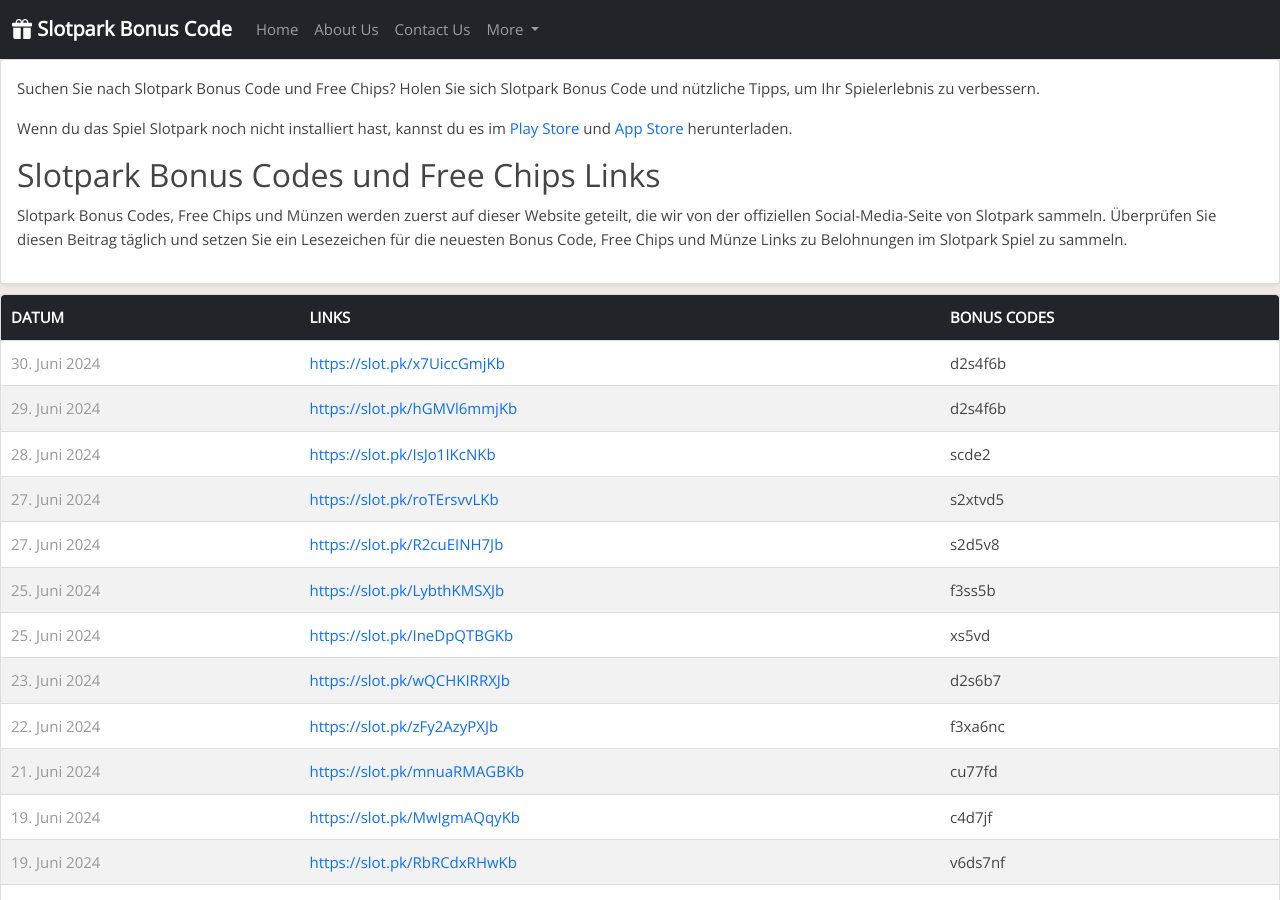
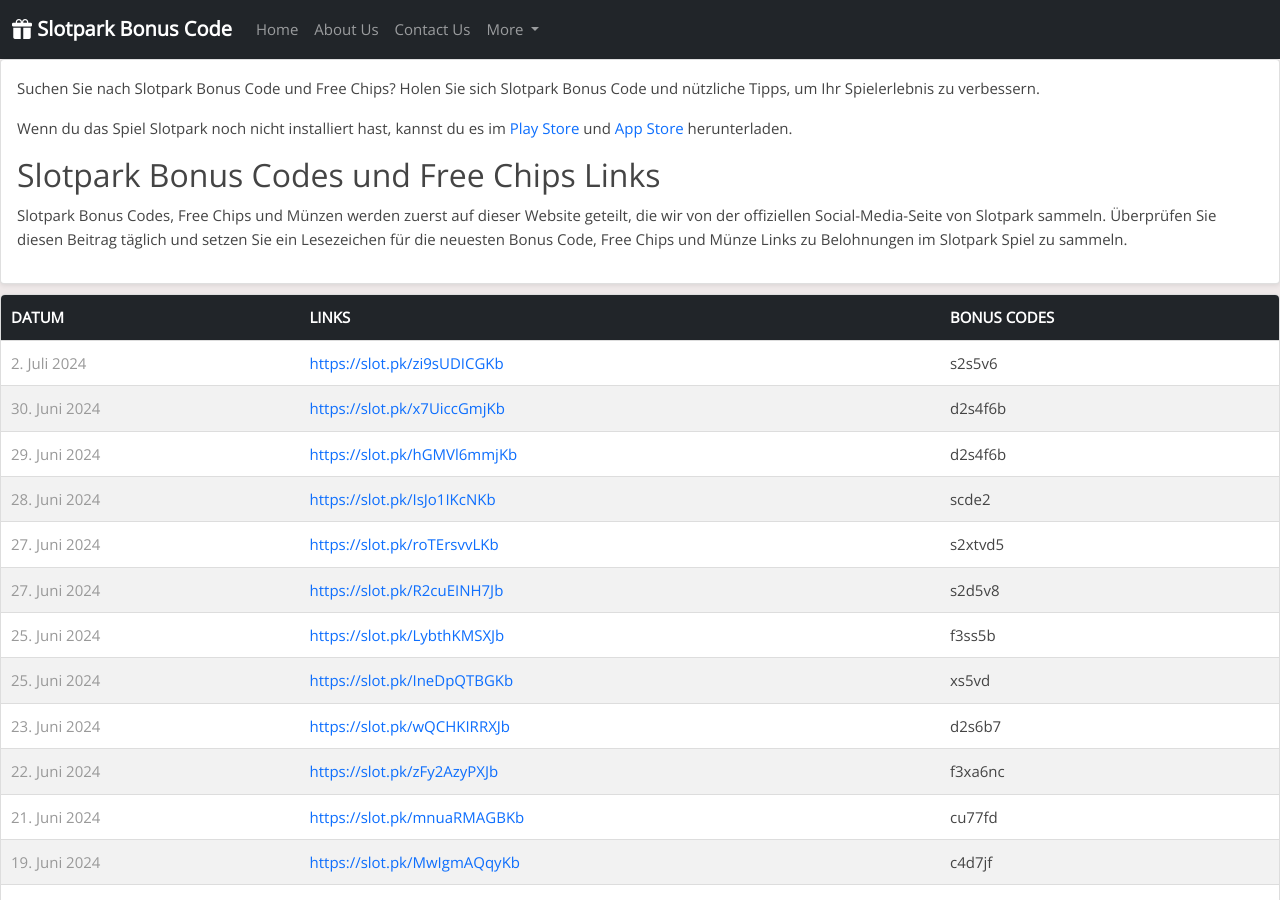
Before and after one commit to Prollad99/sbc-de, a Jekyll site: the page built from index.html, in a window 1280 px wide and 900 px high. Built offline with Jekyll 4.4.1, drawn with Linux system fonts in a browser that asks for light colours.

Commit message:
Update index.html

```diff
--- a/index.html
+++ b/index.html
@@ -38,6 +38,11 @@
     </tr>
   </thead>
   <tbody>
+<tr>
+<td class="date">2. Juli 2024</td>
+<td><a href="https://slot.pk/zi9sUDICGKb" >https://slot.pk/zi9sUDICGKb</a></td>
+<td>s2s5v6</td>
+</tr>
 <tr>
 <td class="date">30. Juni 2024</td>
 <td><a href="https://slot.pk/x7UiccGmjKb" >https://slot.pk/x7UiccGmjKb</a></td>
```
